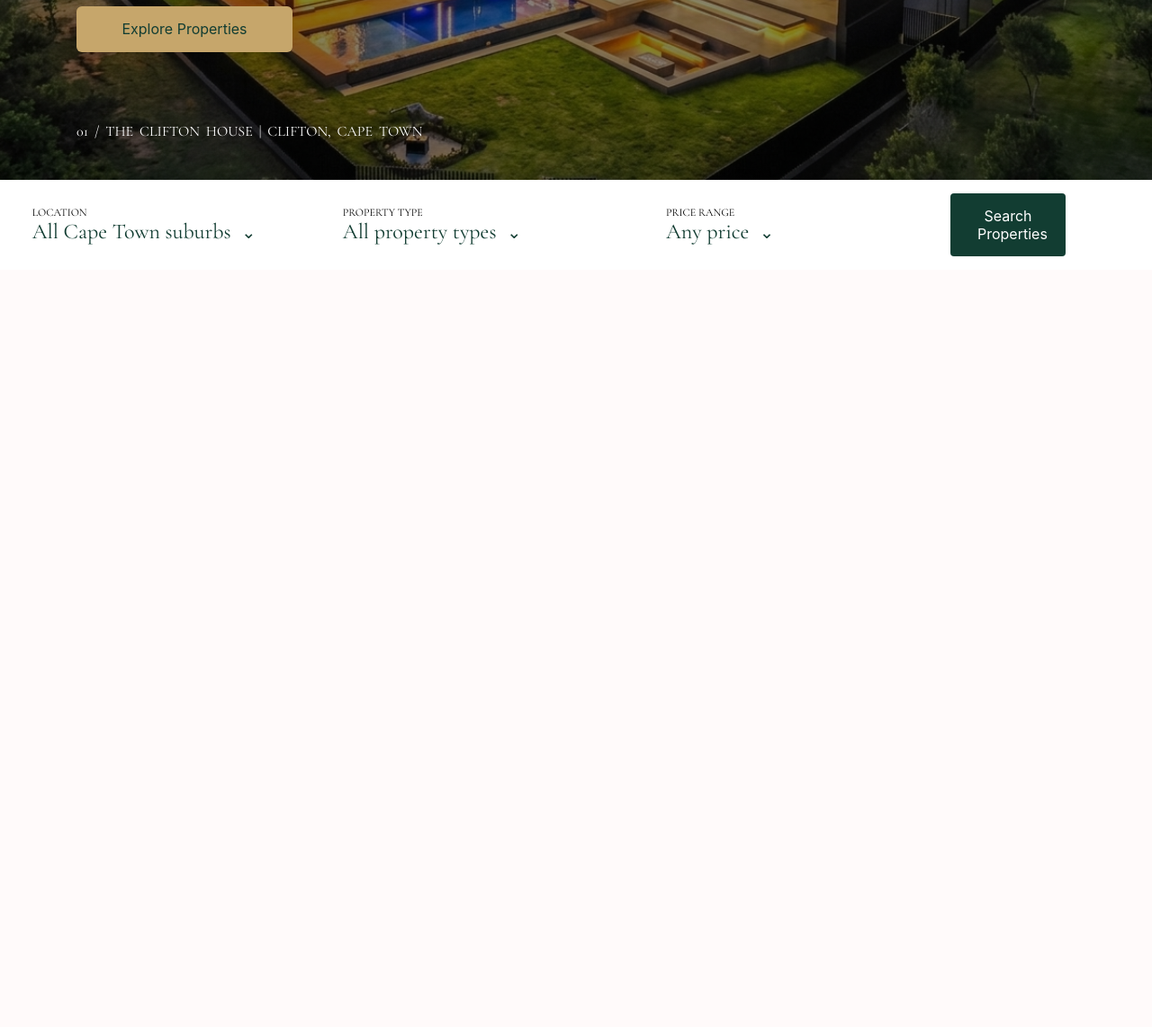
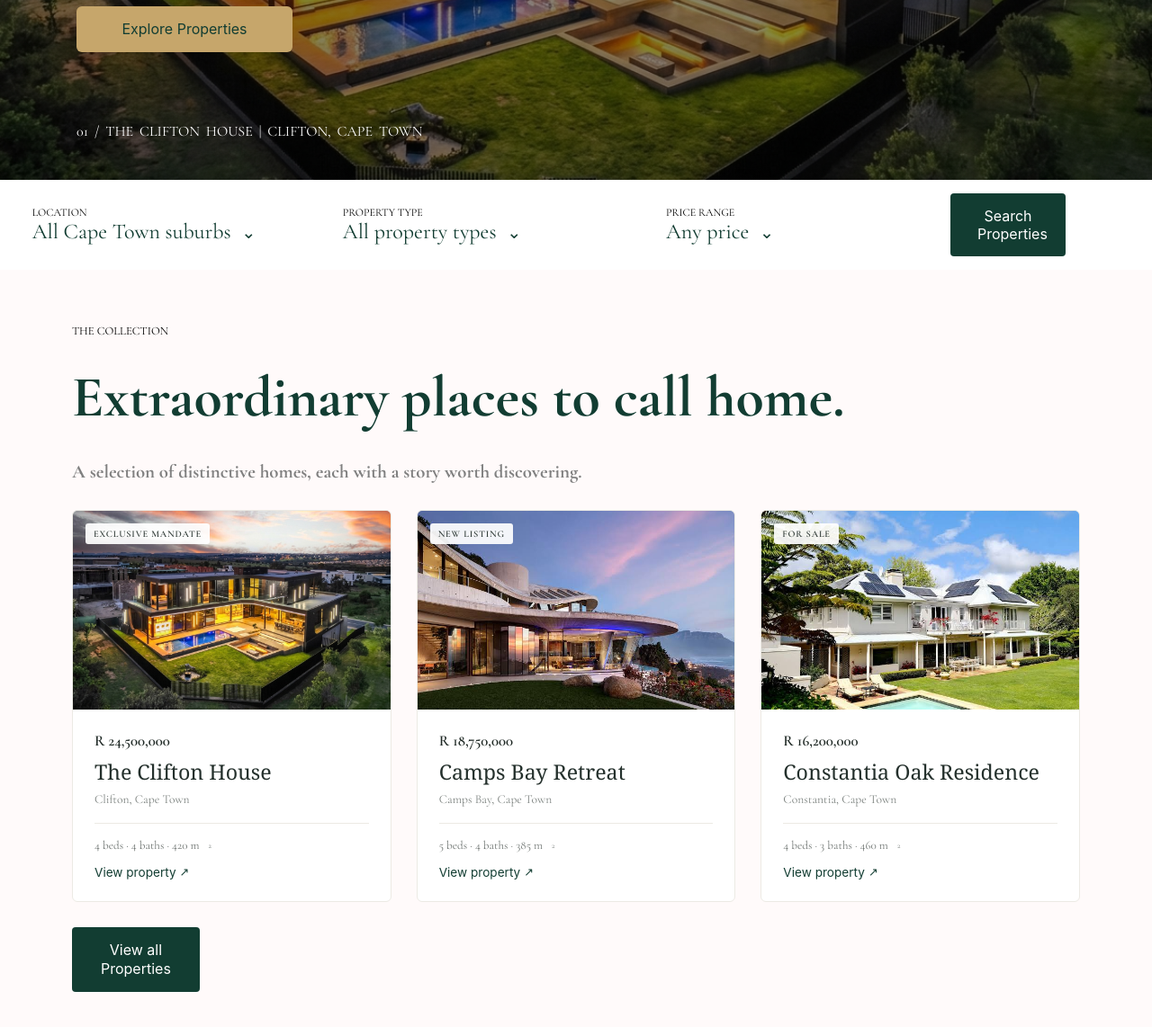
Before and after one commit to Freddy-XTL/Haven-Estates, a plain HTML site: page index.html in a window 1280 px wide. Shown: the part 532-1674 px from the top of the page at 90% size. Before the commit the page ends 832 px from the top, so only its background shows below. Drawn offline with nearby package versions, Linux system fonts and the light colour scheme.

Commit message:
Added the collection section with different images

```diff
--- a/css/styles.css
+++ b/css/styles.css
@@ -171,3 +171,151 @@ a {
     padding-left: 6px;
     font-size: 1.2rem;
 }
+
+.collection-property {
+    margin: 60px 80px;
+}
+
+.collection-property-title {
+    font-size: 0.8rem;
+    margin-bottom: 1.7rem;
+}
+
+.collection-property h1 {
+    color: var(--primary-color);
+    font-size: 4rem;
+    margin-bottom: 2rem;
+}
+
+.collection-property h4 {
+    color: gray;
+    font-size: 1.3rem;
+}
+
+.property-cards {
+    display: grid;
+    grid-template-columns: repeat(3, minmax(0, 1fr));
+    gap: 28px;
+    margin-top: 30px;
+}
+
+.property-card {
+    display: flex;
+    flex-direction: column;
+    background-color: #ffffff;
+    border: 1px solid #eceae4;
+    border-radius: 6px;
+    overflow: hidden;
+}
+
+.property-image {
+    position: relative;
+    width: 100%;
+    aspect-ratio: 16 / 10;
+    overflow: hidden;
+    background-color: #e6e4de;
+}
+
+.property-image img {
+    width: 100%;
+    height: 100%;
+    object-fit: cover;
+    display: block;
+}
+
+.property-badge {
+    position: absolute;
+    top: 14px;
+    left: 14px;
+    background-color: rgba(255, 255, 255, 0.92);
+    color: #2f3a36;
+    font-size: 0.65rem;
+    font-weight: 600;
+    letter-spacing: 0.08em;
+    text-transform: uppercase;
+    padding: 5px 9px;
+    border-radius: 3px;
+}
+
+.property-content {
+    display: flex;
+    flex-direction: column;
+    flex: 1;
+    padding: 24px;
+}
+
+.property-cost {
+    font-size: 1.05rem;
+    font-weight: 600;
+    color: #1f2925;
+    margin-bottom: 8px;
+}
+
+.property-title {
+    font-family: Georgia, "Times New Roman", serif;
+    font-size: 1.45rem;
+    font-weight: 400;
+    color: #24302c;
+    margin: 0 0 6px;
+}
+
+.property-location {
+    font-size: 0.85rem;
+    color: #7c827f;
+    margin-bottom: 18px;
+}
+
+.property-extra-info {
+    font-size: 0.82rem;
+    color: #6f7572;
+    padding-top: 16px;
+    border-top: 1px solid #eceae4;
+    margin-bottom: 14px;
+    display: flex;
+    align-items: center;
+    gap: 10px;
+}
+
+.property-extra-info sup {
+    font-size: 0.65em;
+}
+
+.property-link {
+    display: inline-flex;
+    align-items: center;
+    gap: 4px;
+    font-size: 0.85rem;
+    color: #24302c;
+    text-decoration: none;
+    margin-top: auto;
+    width: fit-content;
+    color: var(--primary-color);
+}
+
+.property-link:hover {
+    text-decoration: underline;
+}
+
+.property-link .arrow {
+    font-size: 0.8rem;
+    transition: transform 0.2s ease;
+}
+
+.property-link:hover .arrow {
+    transform: translate(2px, -2px);
+}
+
+.property-box {
+    padding: 15px 30px;
+    width: 40%;
+    text-align: center;
+    font-size: 16px;
+    border-radius: 4px;
+    border: none;
+    background-color: var(--primary-color);
+    cursor: pointer;
+}
+
+.property-box a {
+    color: white;
+}
--- a/index.html
+++ b/index.html
@@ -91,6 +91,74 @@
             </div>
 
         </section>
+
+        <section class="collection-property">
+            <div class="collection-property-title">THE COLLECTION</div>
+
+            <h1>Extraordinary places to call home.</h1>
+
+            <h4>A selection of distinctive homes, each with a story worth discovering.</h4>
+
+            <div class="property-cards">
+    <!-- Card 1 -->
+    <div class="property-card">
+        <div class="property-image">
+            <span class="property-badge">Exclusive Mandate</span>
+            <img src="./images/nice-house.jpg" alt="The Clifton House in Clifton, Cape Town">
+        </div>
+
+        <div class="property-content">
+            <div class="property-cost">R 24,500,000</div>
+            <h3 class="property-title">The Clifton House</h3>
+            <div class="property-location">Clifton, Cape Town</div>
+            <div class="property-extra-info">4 beds &middot; 4 baths &middot; 420 m<sup>2</sup></div>
+            <a href="properties.html" class="property-link">
+                View property <span class="arrow">&#8599;</span>
+            </a>
+        </div>
+    </div>
+
+    <!-- Card 2 -->
+    <div class="property-card">
+        <div class="property-image">
+            <span class="property-badge">New Listing</span>
+            <img src="./images/cliff beautiful house.jpg" alt="Camps Bay Retreat in Camps Bay, Cape Town">
+        </div>
+
+        <div class="property-content">
+            <div class="property-cost">R 18,750,000</div>
+            <h3 class="property-title">Camps Bay Retreat</h3>
+            <div class="property-location">Camps Bay, Cape Town</div>
+            <div class="property-extra-info">5 beds &middot; 4 baths &middot; 385 m<sup>2</sup></div>
+            <a href="properties.html" class="property-link">
+                View property <span class="arrow">&#8599;</span>
+            </a>
+        </div>
+    </div>
+
+    <!-- Card 3 -->
+    <div class="property-card">
+        <div class="property-image">
+            <span class="property-badge">For Sale</span>
+            <img src="./images/oak house.jpg" alt="Constantia Oak Residence in Constantia, Cape Town">
+        </div>
+
+        <div class="property-content">
+            <div class="property-cost">R 16,200,000</div>
+            <h3 class="property-title">Constantia Oak Residence</h3>
+            <div class="property-location">Constantia, Cape Town</div>
+            <div class="property-extra-info">4 beds &middot; 3 baths &middot; 460 m<sup>2</sup></div>
+            <a href="properties.html" class="property-link">
+                View property <span class="arrow">&#8599;</span>
+            </a>
+        </div>
+    </div>
+
+    <div class="property-box">
+        <a href="properties.html" target="_self" class="property-button">View all Properties</a>
+    </div>
+</div>
+        </section>
     </main>
 </body>
 </html>
```
Also changed, not shown: images/cliff beautiful house.jpg (renamed from images/clifton house.jpg), images/oak house.jpg (added).
